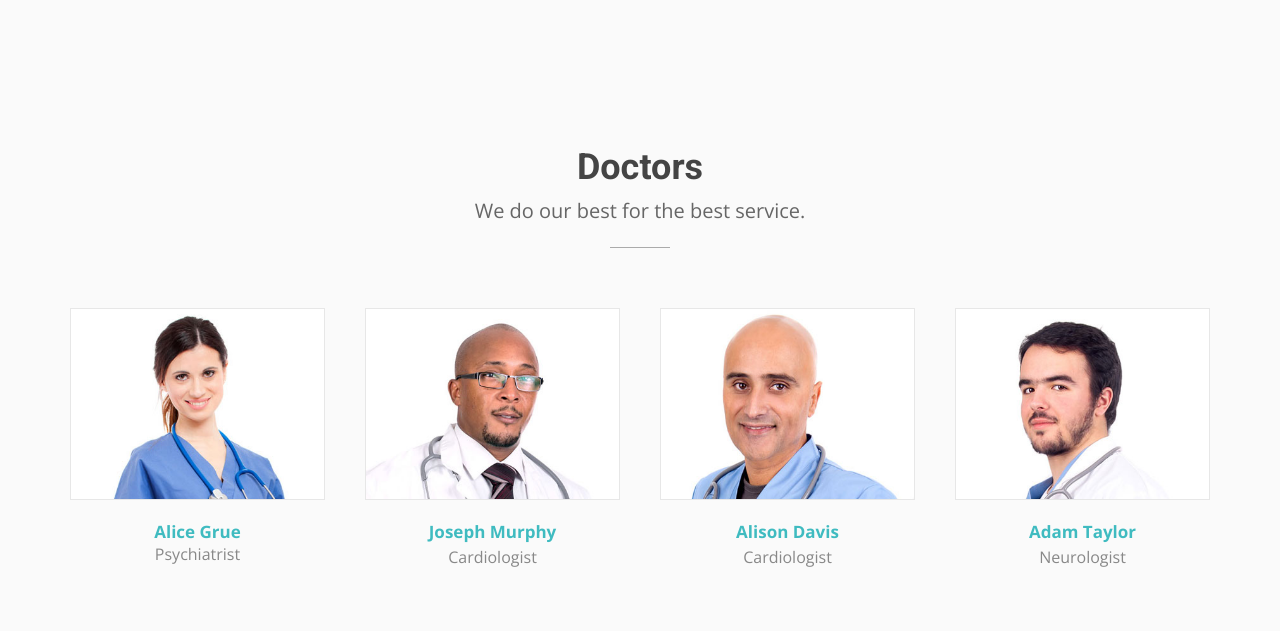
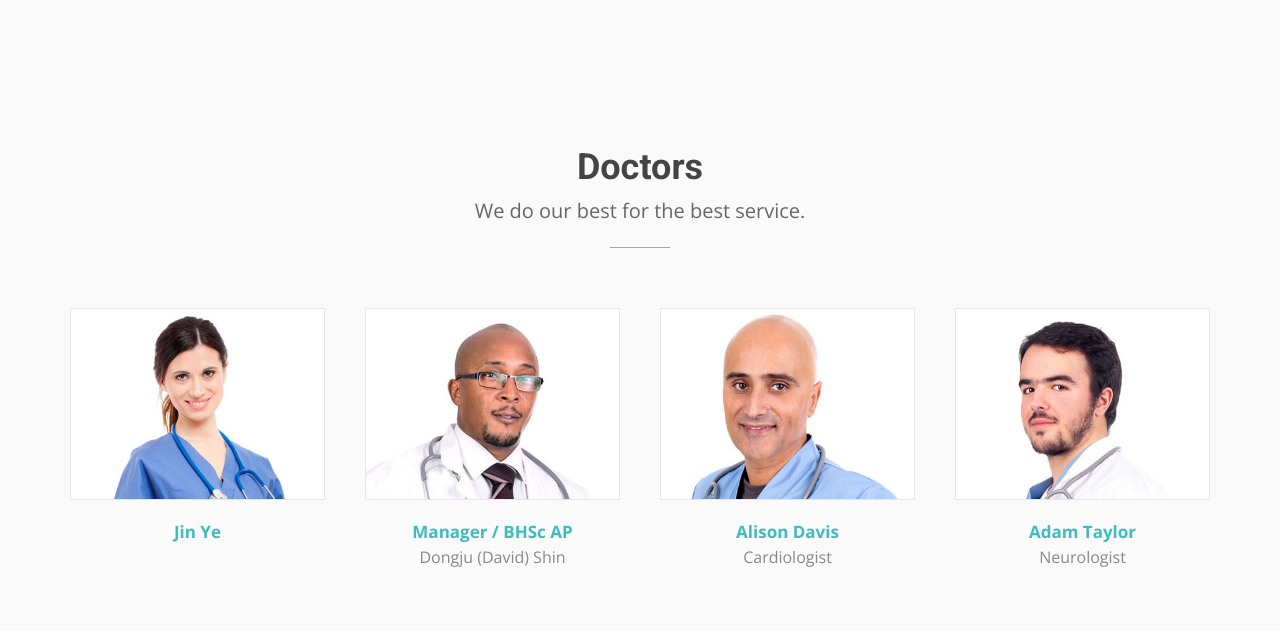
Before and after one commit to myunghwapark/yesAcupucture, a PHP site: page / in a window 1280 px wide. Shown: the part 2208-2840 px from the top of the page. Run offline with PHP 8.4, Linux system fonts and the light colour scheme; data that the repository does not hold is empty.

Commit message:
Change doctors name

```diff
--- a/index.php
+++ b/index.php
@@ -212,8 +212,8 @@
                       </div>
                     </div>
                   </div>
-                  <div class="cbp-l-grid-team-name">Alice Grue</a>
-                  <div class="cbp-l-grid-team-position">Psychiatrist</div>
+                  <div class="cbp-l-grid-team-name" data-tag="director_name"></a>
+                  <div class="cbp-l-grid-team-position" data-tag="director_title"></div>
                 </li>
                 <li class="cbp-item cardiologist">
                   <div>
@@ -228,8 +228,8 @@
                       </div>
                     </div>
                   </div>
-                  <div class="cbp-l-grid-team-name">Joseph Murphy</div>
-                  <div class="cbp-l-grid-team-position">Cardiologist</div>
+                  <div class="cbp-l-grid-team-name" data-tag="manager_title"></div>
+                  <div class="cbp-l-grid-team-position" data-tag="manager_name"></div>
                 </li>
                 <li class="cbp-item cardiologist">
                   <div>
```
